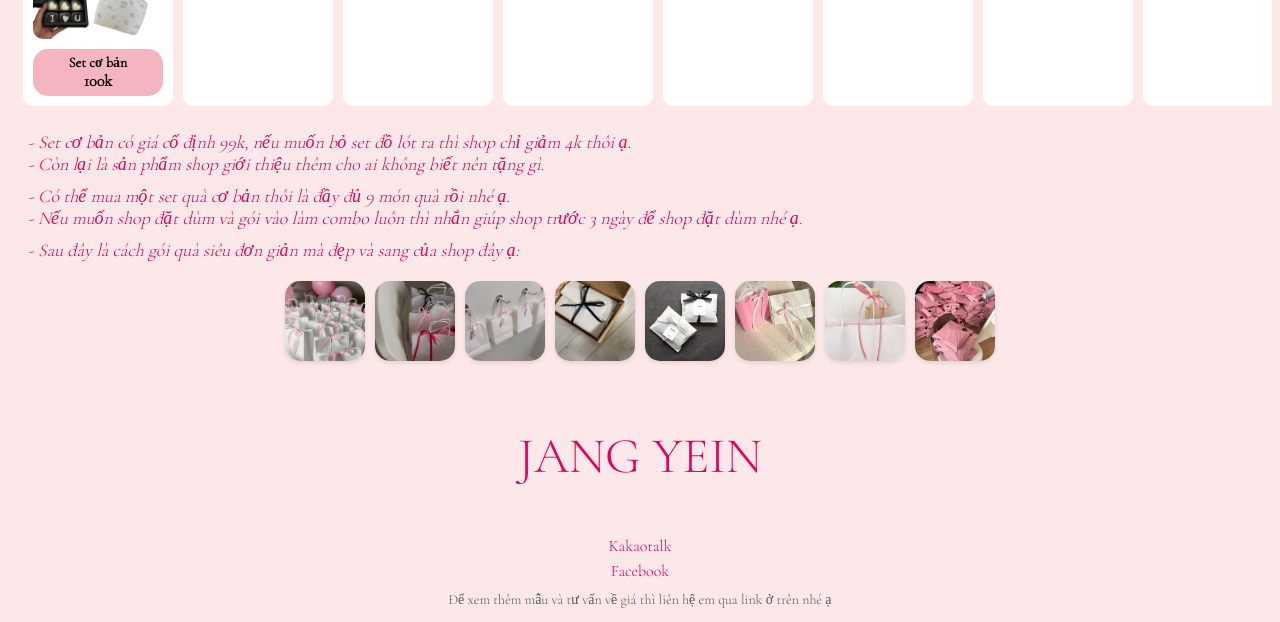
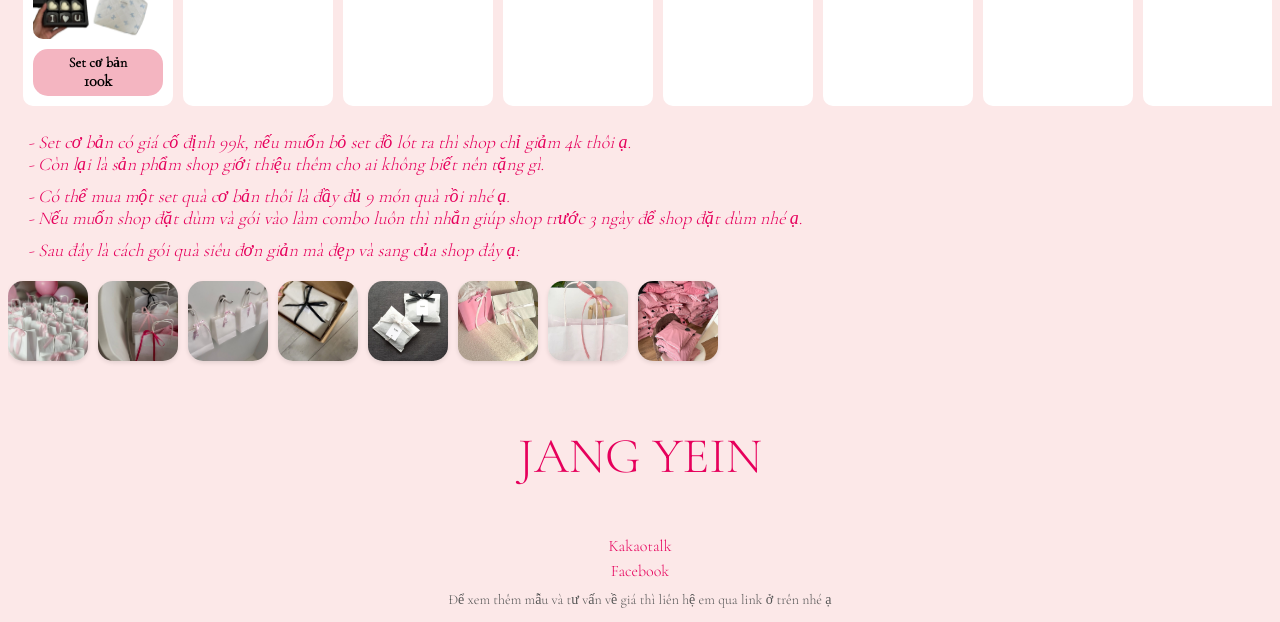
Before and after one commit to jyonnnn/chang, a plain HTML site: page index.html in a window 1280 px wide. Shown: the part 638-1260 px from the top of the page. Drawn offline with nearby package versions, Linux system fonts and the light colour scheme.

Commit message:
Update index.html

```diff
--- a/index.html
+++ b/index.html
@@ -105,12 +105,14 @@
         font-style: italic; /* In nghiêng */
     }
 
-    .new-banner-container {
-        display: flex;
-        justify-content: center;
-        gap: 10px; /* Khoảng cách giữa các ảnh */
-        padding: 10px 0;
-    }
+.new-banner-container {
+    display: flex;
+    justify-content: flex-start; /* Đẩy các banner về bên trái */
+    gap: 10px; /* Khoảng cách giữa các ảnh */
+    padding: 10px 0;
+    overflow-x: auto; /* Cho phép cuộn ngang */
+    white-space: nowrap; /* Giữ các banner trên 1 dòng */
+}
 
     .new-banner img {
         width: 80px; /* Kích thước nhỏ gọn */
```
